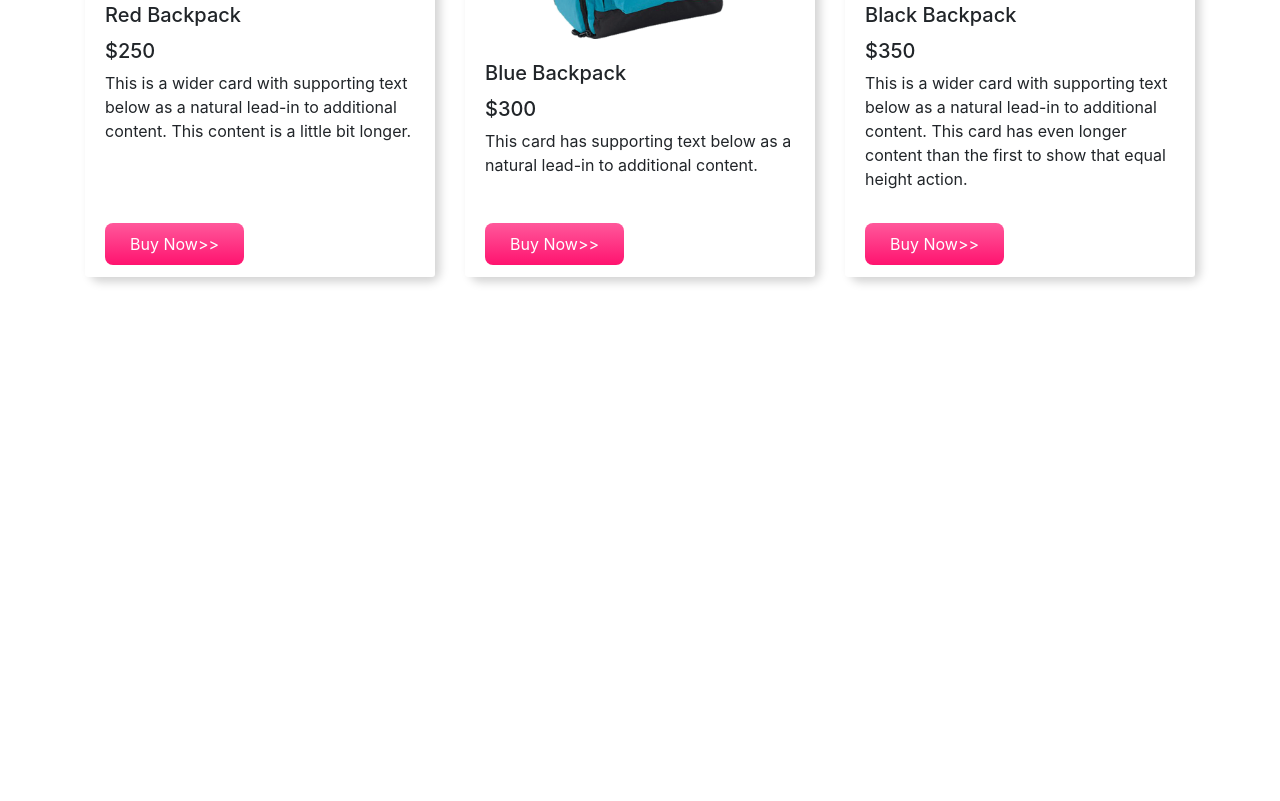
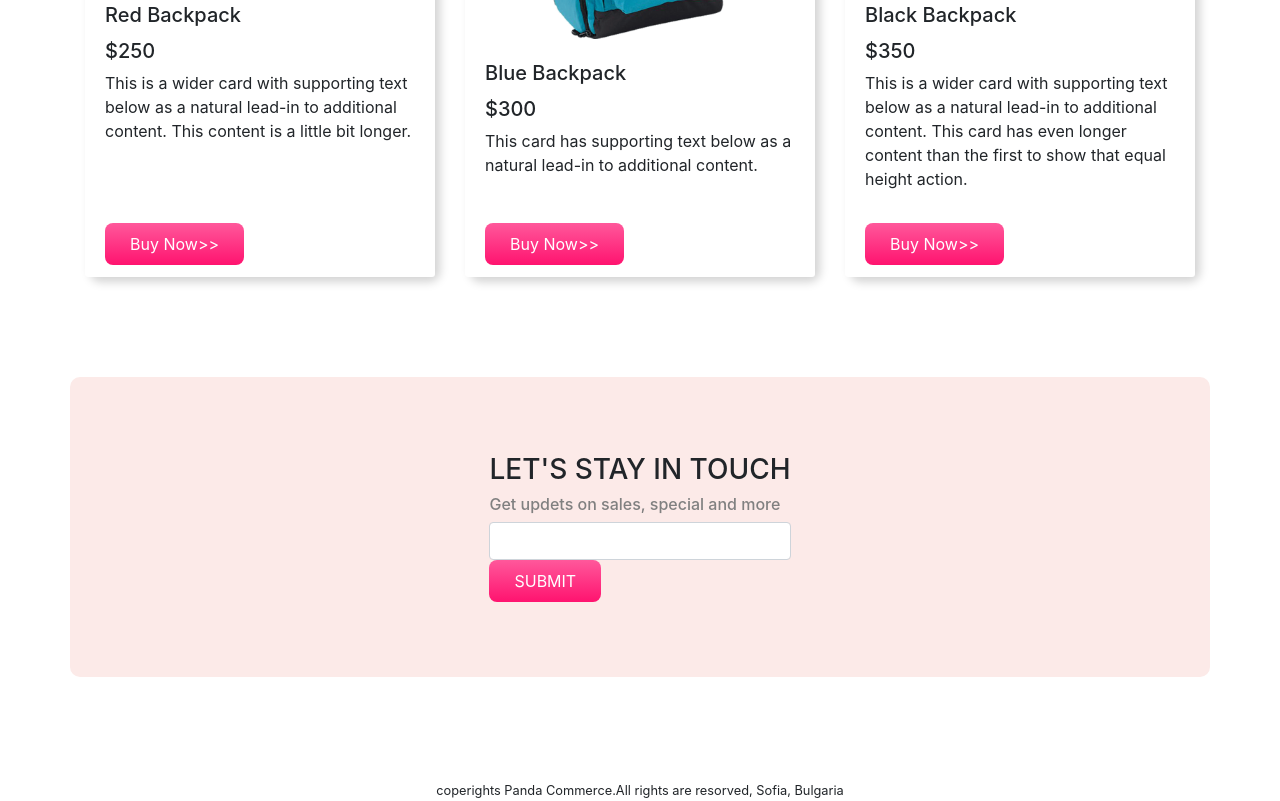
Before and after one commit to program202076/panda-commerce, a plain HTML site: page index.html in a window 1280 px wide. Shown: the part 1891-2692 px from the top of the page. Before the commit the page ends 2268 px from the top, so only its background shows below. Drawn offline with nearby package versions, Linux system fonts and the light colour scheme.

Commit message:
panda commerce end

```diff
--- a/index.html
+++ b/index.html
@@ -28,7 +28,7 @@
                   <a class="nav-link" href="#backpack">Backpack</a>
                 </li>
                 <li class="nav-item">
-                  <a class="nav-link disabled" href="#Subscribe">Subscribe</a>
+                  <a class="nav-link" href="#subscribe">Subscribe</a>
                 </li>
               </ul>
             </div>
@@ -185,11 +185,18 @@
       </div>
    </div>
 
+   <div class="container d-flex  align-items-center justify-content-center orange-bg" id="subscribe">
+        <div>
+            <h3>LET'S STAY IN TOUCH</h3>
+            <h6>Get updets on sales, special and more</h6>
+            <input class="form-control" type="text">
+            <button class="buy-now-button">SUBMIT</button>
+        </div>
+   </div>
 
-
-
-
-
+   <footer>
+     <small>coperights Panda Commerce.All rights are resorved, Sofia, Bulgaria</small>
+   </footer>
 
     <script src="https://code.jquery.com/jquery-3.5.1.slim.min.js" integrity="sha384-DfXdz2htPH0lsSSs5nCTpuj/zy4C+OGpamoFVy38MVBnE+IbbVYUew+OrCXaRkfj" crossorigin="anonymous"></script>
     <script src="https://cdn.jsdelivr.net/npm/popper.js@1.16.0/dist/umd/popper.min.js" integrity="sha384-Q6E9RHvbIyZFJoft+2mJbHaEWldlvI9IOYy5n3zV9zzTtmI3UksdQRVvoxMfooAo" crossorigin="anonymous"></script>
--- a/style.css
+++ b/style.css
@@ -50,3 +50,13 @@
     border-top: none;
     border-radius: 10px;
 }
+#subscribe{
+    height: 300px;
+}
+#subscribe h6{
+    color: grey;
+}
+
+footer{
+    text-align: center;
+}
```
